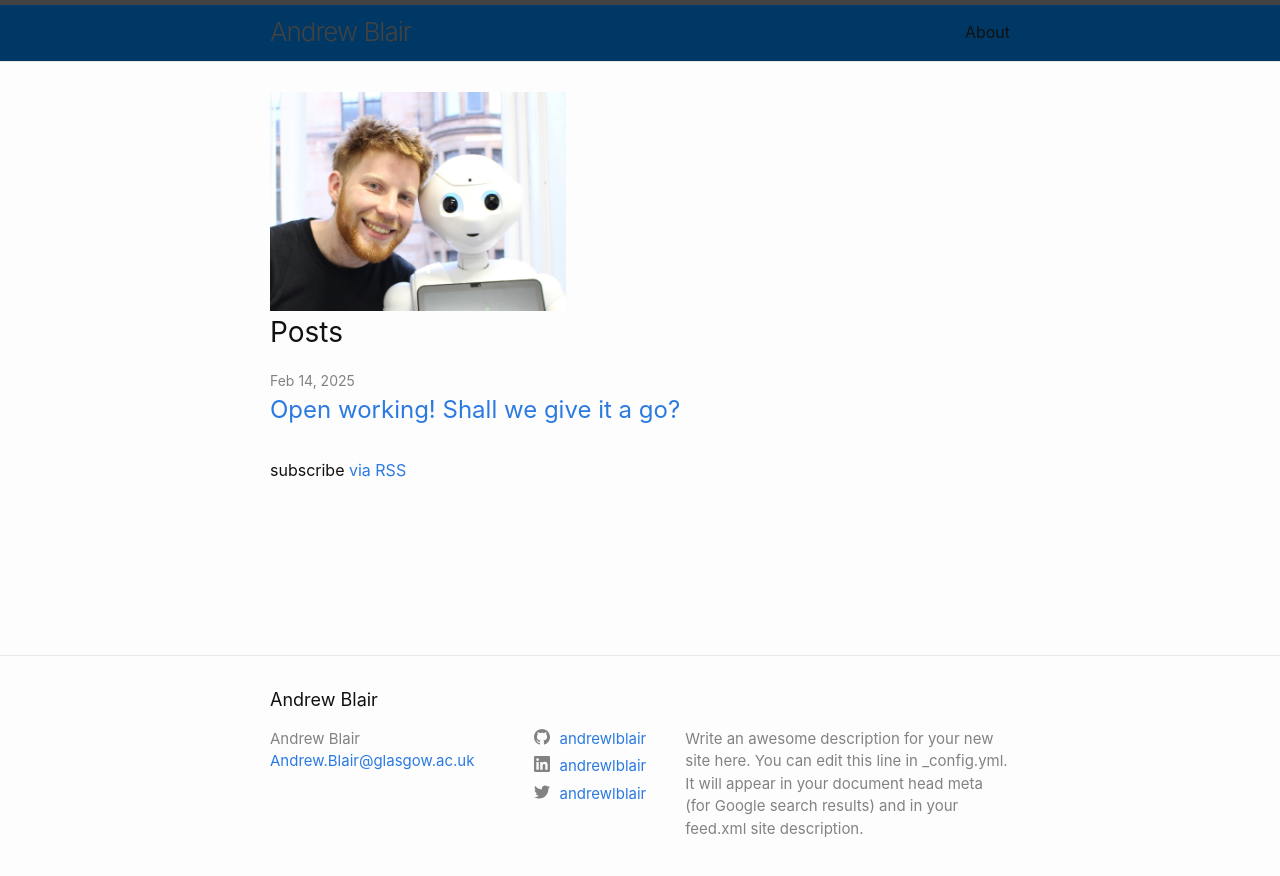
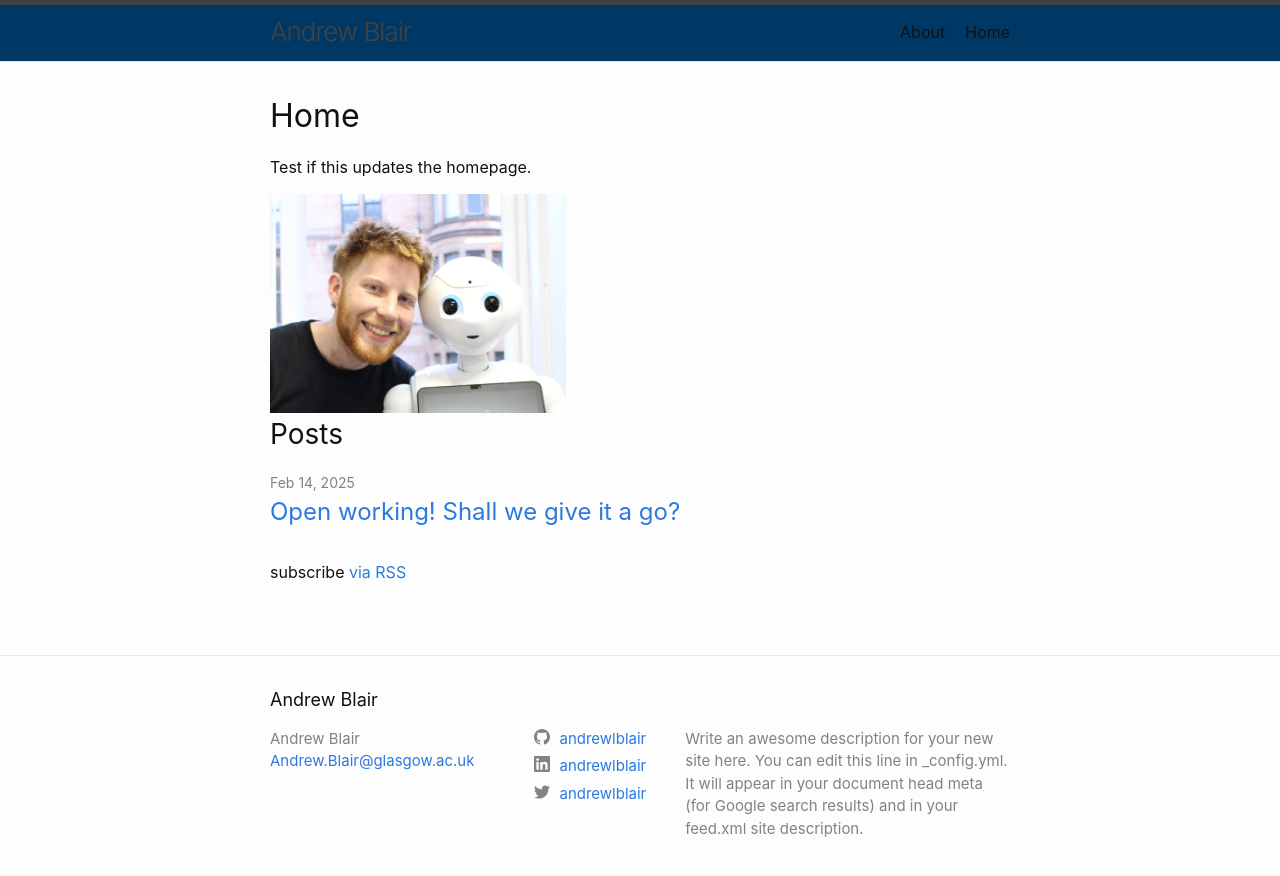
Before and after one commit to andrewlblair/andrewlblair.github.io, a Jekyll site: the page built from docs/index.markdown, in a window 1280 px wide. Shown: the top 876 px of the page. Built offline with Jekyll 4.4.1, drawn with Linux system fonts in a browser that asks for light colours.

Commit message:
testing pages

```diff
--- a/docs/index.markdown
+++ b/docs/index.markdown
@@ -3,4 +3,7 @@
 # To modify the layout, see https://jekyllrb.com/docs/themes/#overriding-theme-defaults
 
 layout: home
+title: Home
 ---
+
+Test if this updates the homepage.
```
